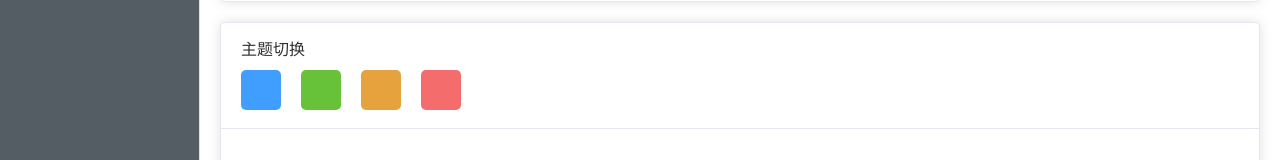
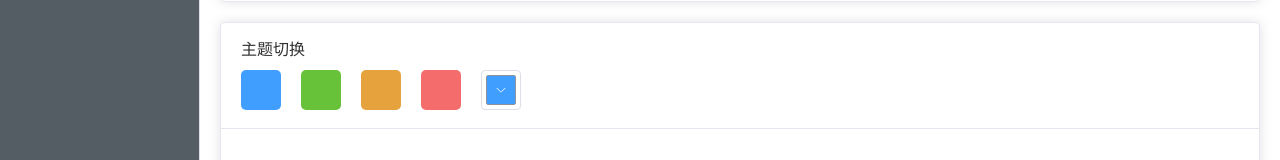
Before and after one commit to AntzyMo/vue3-element-template, a Vue app: page /login in a window 1280 px wide. Both pictures are taken after a click on the button "登录". Shown: the part 217-377 px from the top of the page. Built offline with nearby package versions, Linux system fonts and the light colour scheme.

Commit message:
增加colorPicker

```diff
--- a/src/views/home/index.vue
+++ b/src/views/home/index.vue
@@ -10,8 +10,10 @@
     }
   }
 
+  /* 颜色切换 */
+  const colorPicker = ref('#409EFF')
   const changeTheme = (color) => {
-    document.documentElement.style.setProperty('--theme-color', color)
+    document.body.style.setProperty('--theme-color', color)
   }
 </script>
 
@@ -39,6 +41,11 @@
           <div class="color-box green" @click="changeTheme('#67C23A')" />
           <div class="color-box warn" @click="changeTheme('#E6A23C')" />
           <div class="color-box danger" @click="changeTheme('#F56C6C')" />
+          <el-color-picker
+            v-model="colorPicker"
+            size="large"
+            @change="changeTheme"
+          />
         </div>
       </template>
     </el-card>
@@ -48,11 +55,14 @@
 <style lang="scss" scoped>
   .box-card {
     margin-bottom: 20px;
+
     .card-header {
       margin-bottom: 10px;
     }
+
     .box {
       display: flex;
+
       .name {
         margin-right: 10px;
       }
@@ -64,9 +74,11 @@
         margin-right: 20px;
         cursor: pointer;
       }
+
       .blue {
         background: #409eff;
       }
+
       .green {
         background: #67c23a;
       }
```
